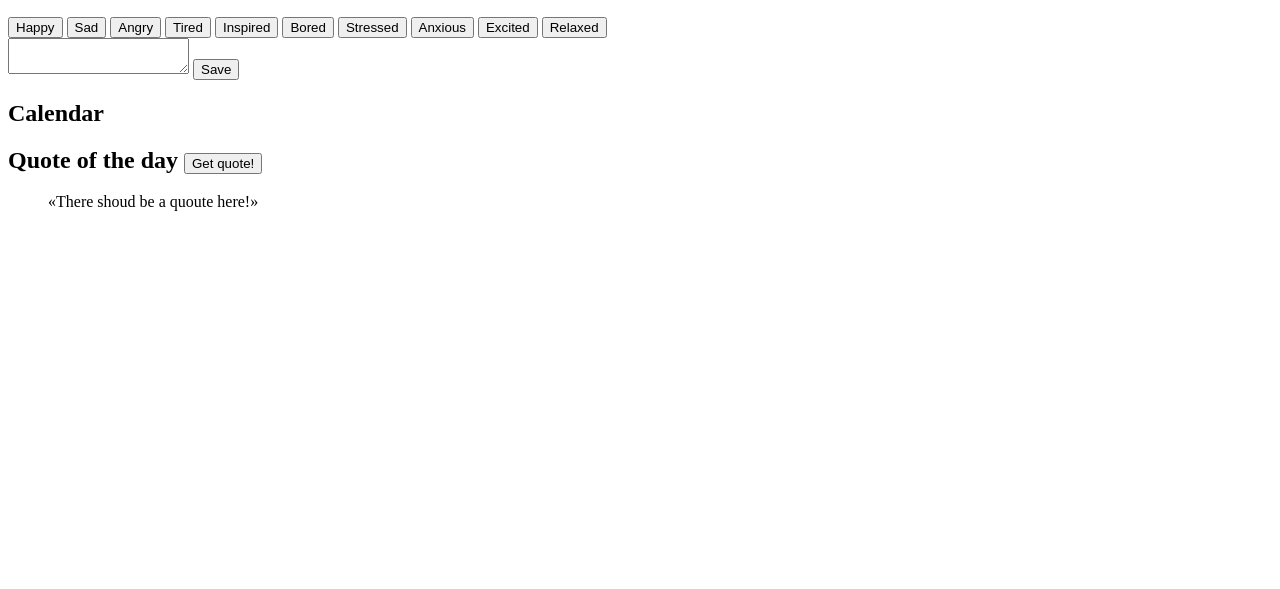
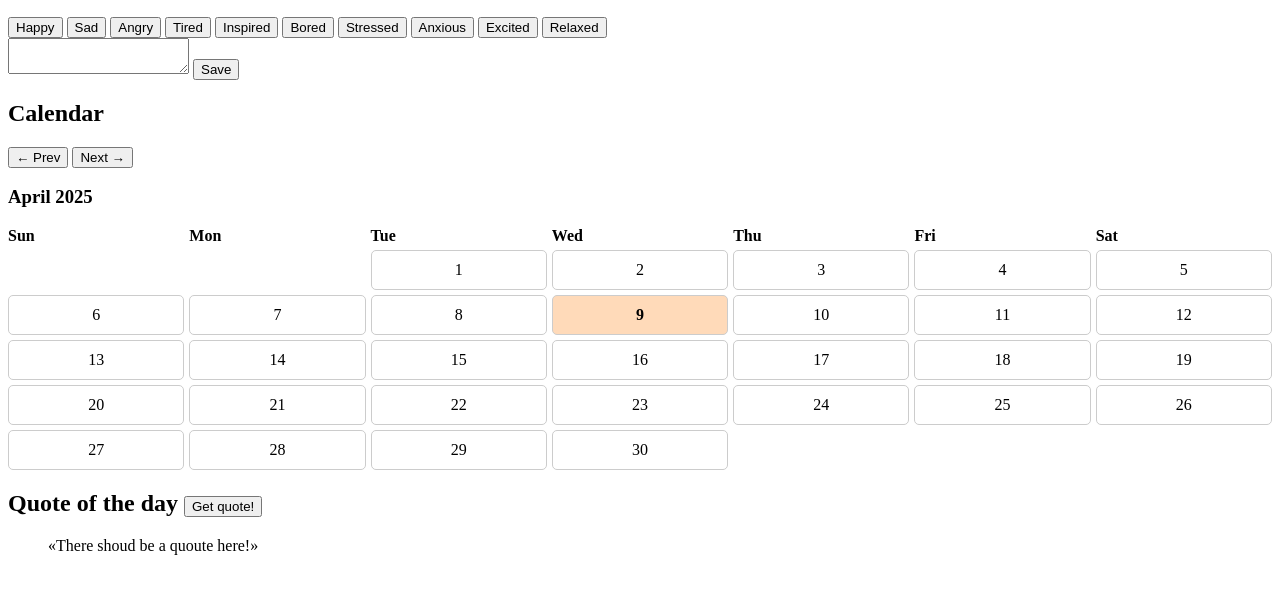
Before and after one commit to v4ler1e/student-tools-TA24B, a plain HTML site: page projectfolder/index.html in a window 1280 px wide. Shown: the part 157-746 px from the top of the page. Drawn offline with Linux system fonts and the light colour scheme.

Commit message:
adding calender and two buttons
ps:
and I pasted my first code from Tinker because I just broke mine 👎

```diff
--- a/projectfolder/index.html
+++ b/projectfolder/index.html
@@ -34,11 +34,15 @@
           <button id="savenote">Save</button>
         </selection>
 
-        <!-- Календарь -->
         <section id="calendersection">
           <h2>Calendar</h2>
+          <div>
+            <button id="prevMonth">← Prev</button>
+            <button id="nextMonth">Next →</button>
+          </div>
           <div id="calendar"></div>
         </section>
+
 
         <!-- Мотивационная цитата -->
         <section id="quotesection">
--- a/projectfolder/script.js
+++ b/projectfolder/script.js
@@ -1,11 +1,30 @@
-// Эта функция генерирует случайное число в диапазоне от min до max
-function getRandomInt(min, max) {
-  const minCeiled = Math.ceil(min);
-  const maxFloored = Math.floor(max);
-  return Math.floor(Math.random() * (maxFloored - minCeiled) + minCeiled); // The maximum is exclusive and the minimum is inclusive
-}
+let currentMonth = new Date().getMonth();
+let currentYear = new Date().getFullYear();
 
-// Эта функция получает цитату из файла data.json и выводит её на страницу
+document.addEventListener("DOMContentLoaded", function () {
+  renderCalendar(currentMonth, currentYear);
+
+  // Навигация по мес
+  document.getElementById("prevMonth").addEventListener("click", () => {
+    currentMonth--;
+    if (currentMonth < 0) {
+      currentMonth = 11;
+      currentYear--;
+    }
+    renderCalendar(currentMonth, currentYear);
+  });
+
+  document.getElementById("nextMonth").addEventListener("click", () => {
+    currentMonth++;
+    if (currentMonth > 11) {
+      currentMonth = 0;
+      currentYear++;
+    }
+    renderCalendar(currentMonth, currentYear);
+  });
+});
+
+// Функция получения цитаты из datыыыы
 function getquote() {
   fetch("data.json")
     .then((response) => response.json())
@@ -18,24 +37,71 @@ function getquote() {
     });
 }
 
-// Данные эмоций и календаря
-const emotions = []
-const calendar = document.getElementById("#calendar")
+// Генерация случайного числа ТЯЖКО
+function getRandomInt(min, max) {
+  return Math.floor(Math.random() * (max - min) + min);
+}
 
-// Рендеринг календаря
-function renderCalendar() {
-calendar.innerHTML = "";
-const daysInMonth = new Date().getDate();
-for (let day = 1; day <= daysInMonth; day++) {
-const date = new Date().toOSOString().split("-").slice(0, 2).join("-") + `-${String(day).padStart(2, "0")}`;
-const emotionsData = emotions.find((e) => e.date === date);
+// Рендеринг календаря ВОТ ЭТО ПОСМОТРЕТЬ, МОГУТ БЫТЬ БАГИ
+function renderCalendar(month, year) {
+  const calendar = document.getElementById("calendar");
+  calendar.innerHTML = "";
 
-const dayElement = document.createElement("div");
-dayElement.className = "calendr-day";
-    if (emotionsData) {
-  dayElement.dataset.emotion = emotionsData.emotion;
-    };
-dayElement.textContent = day;
-calendar.appendChild(dayElement);
-  };
+  const today = new Date();
+  const firstDay = new Date(year, month, 1).getDay();
+  const daysInMonth = new Date(year, month + 1, 0).getDate();
+
+  const monthNames = [
+    "January", "February", "March", "April", "May", "June",
+    "July", "August", "September", "October", "November", "December"
+  ];
+
+  // Заголовок месяца и года (НОРМАЛЬНО)
+  const title = document.createElement("h3");
+  title.textContent = `${monthNames[month]} ${year}`;
+  calendar.appendChild(title);
+
+  // Сетка календаря
+  const daysContainer = document.createElement("div");
+  daysContainer.style.display = "grid";
+  daysContainer.style.gridTemplateColumns = "repeat(7, 1fr)";
+  daysContainer.style.gap = "5px";
+
+  // Заголовки дней недели
+  const weekdays = ["Sun", "Mon", "Tue", "Wed", "Thu", "Fri", "Sat"];
+  weekdays.forEach(day => {
+    const el = document.createElement("div");
+    el.textContent = day;
+    el.style.fontWeight = "bold";
+    daysContainer.appendChild(el);
+  });
+
+  // Пустые ячейки перед первым днём месяца (ПОСМОТРЕТЬ ЕЩЕ)
+  for (let i = 0; i < firstDay; i++) {
+    daysContainer.appendChild(document.createElement("div"));
+  }
+
+  // Дни месяца
+  for (let day = 1; day <= daysInMonth; day++) {
+    const dayElem = document.createElement("div");
+    dayElem.textContent = day;
+    dayElem.style.border = "1px solid #ccc";
+    dayElem.style.padding = "10px";
+    dayElem.style.textAlign = "center";
+    dayElem.style.borderRadius = "5px";
+
+    // Подсветка сегодняшнего дня
+    if (
+      day === today.getDate() &&
+      month === today.getMonth() &&
+      year === today.getFullYear()
+    ) {
+      dayElem.style.backgroundColor = "#FFDAB9";
+      dayElem.style.fontWeight = "bold";
+    }
+
+    daysContainer.appendChild(dayElem);
+  }
+
+  calendar.appendChild(daysContainer);
 }
--- a/projectfolder/style.css
+++ b/projectfolder/style.css
@@ -0,0 +1,10 @@
+#calendar h3 {
+    text-align: center;
+    margin: 10px 0;
+  }
+
+  #calendersection button {
+    margin: 5px;
+    padding: 5px 10px;
+    cursor: pointer;
+  }
```
